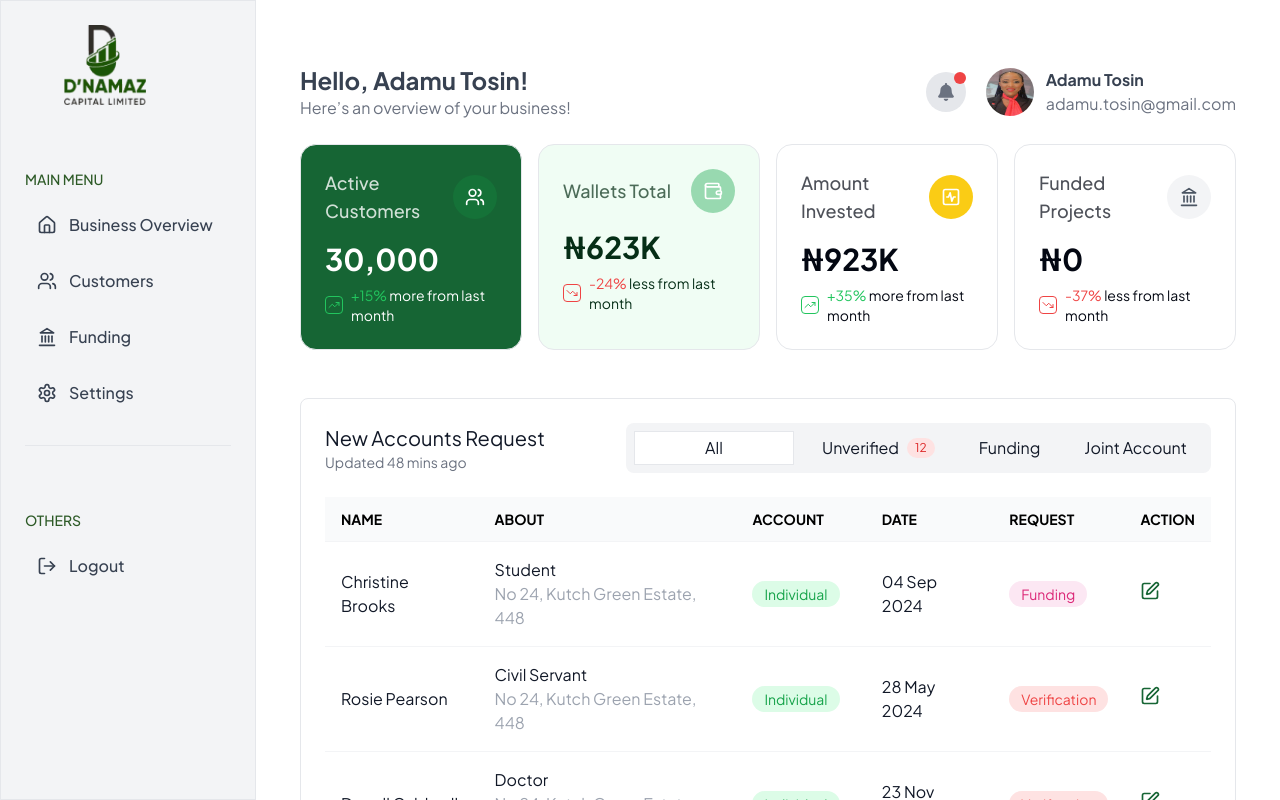
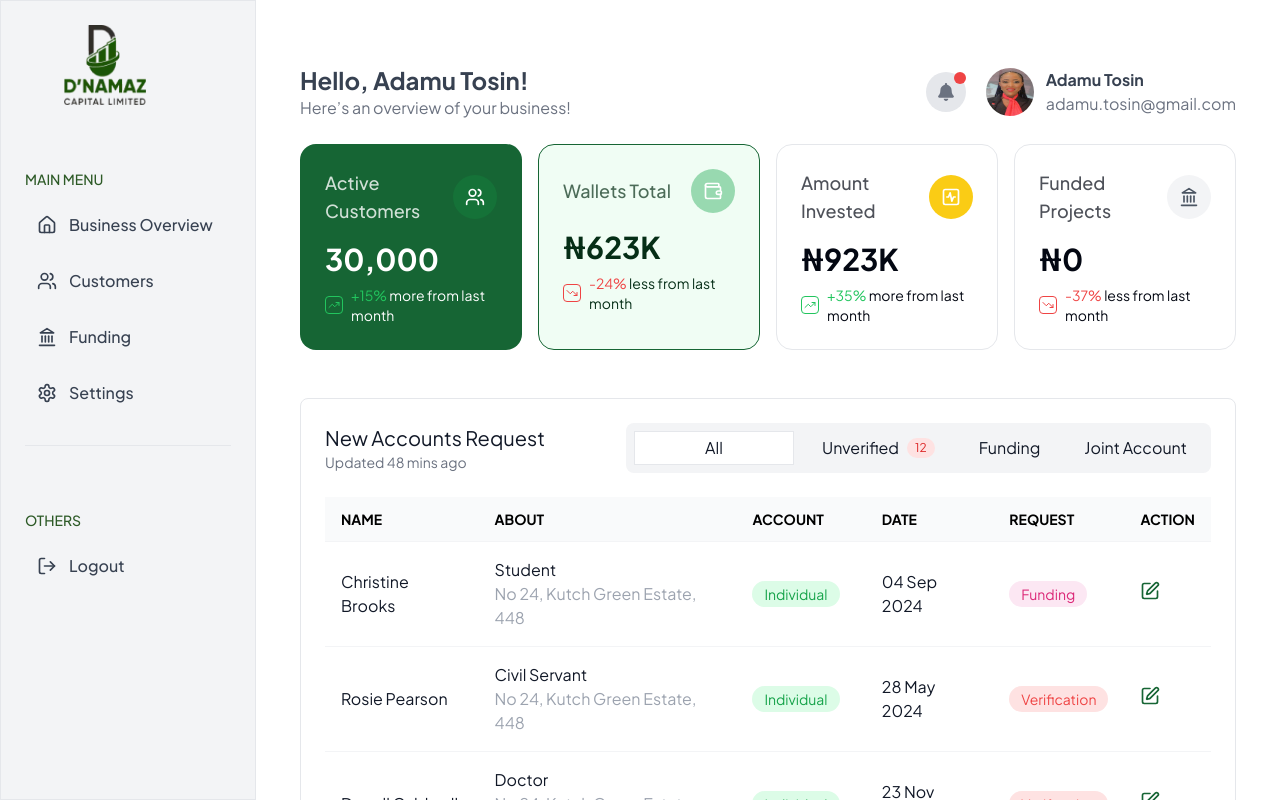
Before and after one commit to AyoMoses1/dnamaz, a Next.js app: page / in a window 1280 px wide. Shown: the top 800 px of the page. Built offline with nearby package versions, Linux system fonts and the light colour scheme.

Commit message:
fix: Refactor OverviewCards component to update card styling

```diff
--- a/app/_components/OverviewCards.tsx
+++ b/app/_components/OverviewCards.tsx
@@ -15,7 +15,7 @@ const Card: FC<CardProps> = ({ title, value, change, isPositive, variant, icon }
     switch (variant) {
       case 'green':
         return {
-          wrapper: 'bg-green-800',
+          wrapper: 'bg-green-800 border-transparent',
           text: 'text-white',
           title: 'text-white/80',
           icon: 'bg-green-700/50',
@@ -23,7 +23,7 @@ const Card: FC<CardProps> = ({ title, value, change, isPositive, variant, icon }
         };
       case 'mint':
         return {
-          wrapper: 'bg-green-50',
+          wrapper: 'bg-green-50 border-green-800',
           text: 'text-green-950',
           title: 'text-green-950/70',
           icon: 'bg-green-600/40',
@@ -31,7 +31,7 @@ const Card: FC<CardProps> = ({ title, value, change, isPositive, variant, icon }
         };
       default:
         return {
-          wrapper: 'bg-white',
+          wrapper: 'bg-white border-gray-200',
           text: 'text-gray-950',
           title: 'text-gray-950/70',
           icon: icon === 'investment' ? 'bg-yellow-400' : 'bg-gray-100',
```
